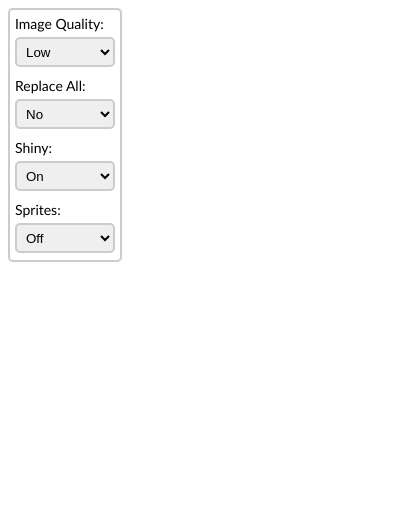
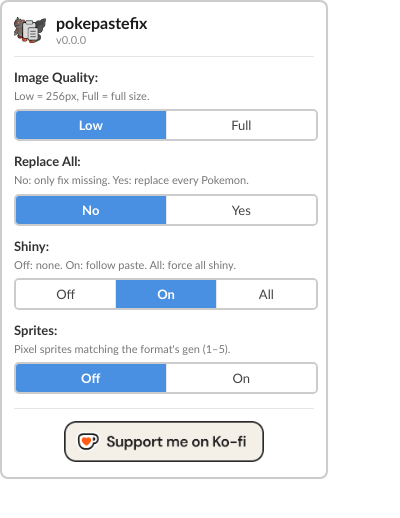
Before and after one commit to afnleaf/pokepastefix, a browser extension: page Extension/popup.html in a window 400 px wide. Drawn offline with Linux system fonts and the light colour scheme.

Commit message:
better popup menu

```diff
--- a/Extension/popup.html
+++ b/Extension/popup.html
@@ -9,34 +9,61 @@
     <script src="/popup.js"></script>
 </head>
 <body>
-    <div>
-        <label for="imageQuality">Image Quality:</label>
-        <select id="imageQuality">
-            <option value="0">Low</option>
-            <option value="1">Full</option>
-        </select>
-    </div>
-    <div>
-        <label for="replaceAll">Replace All:</label>
-        <select id="replaceAll">
-            <option value="0">No</option>
-            <option value="1">Yes</option>
-        </select>
-    </div>
-    <div>
-        <label for="shiny">Shiny:</label>
-        <select id="shiny">
-            <option value="0">Off</option>
-            <option value="1">On</option>
-            <option value="2">All</option>
-        </select>
-    </div>
-    <div>
-        <label for="sprites">Sprites:</label>
-        <select id="sprites">
-            <option value="0">Off</option>
-            <option value="1">On</option>
-        </select>
-    </div>
+    <header class="header">
+        <img class="logo" src="assets/icons/icon32.png" alt="" width="32" height="32">
+        <div class="header-text">
+            <div class="title">pokepastefix</div>
+            <div class="version"></div>
+        </div>
+    </header>
+    <main class="options">
+        <fieldset class="option">
+            <legend>Image Quality:</legend>
+            <small class="help">Low = 256px, Full = full size.</small>
+            <div class="segmented">
+                <input type="radio" id="imageQuality-0" name="imageQuality" value="0">
+                <label for="imageQuality-0">Low</label>
+                <input type="radio" id="imageQuality-1" name="imageQuality" value="1">
+                <label for="imageQuality-1">Full</label>
+            </div>
+        </fieldset>
+        <fieldset class="option">
+            <legend>Replace All:</legend>
+            <small class="help">No: only fix missing. Yes: replace every Pokemon.</small>
+            <div class="segmented">
+                <input type="radio" id="replaceAll-0" name="replaceAll" value="0">
+                <label for="replaceAll-0">No</label>
+                <input type="radio" id="replaceAll-1" name="replaceAll" value="1">
+                <label for="replaceAll-1">Yes</label>
+            </div>
+        </fieldset>
+        <fieldset class="option">
+            <legend>Shiny:</legend>
+            <small class="help">Off: none. On: follow paste. All: force all shiny.</small>
+            <div class="segmented">
+                <input type="radio" id="shiny-0" name="shiny" value="0">
+                <label for="shiny-0">Off</label>
+                <input type="radio" id="shiny-1" name="shiny" value="1">
+                <label for="shiny-1">On</label>
+                <input type="radio" id="shiny-2" name="shiny" value="2">
+                <label for="shiny-2">All</label>
+            </div>
+        </fieldset>
+        <fieldset class="option">
+            <legend>Sprites:</legend>
+            <small class="help">Pixel sprites matching the format's gen (1&ndash;5).</small>
+            <div class="segmented">
+                <input type="radio" id="sprites-0" name="sprites" value="0">
+                <label for="sprites-0">Off</label>
+                <input type="radio" id="sprites-1" name="sprites" value="1">
+                <label for="sprites-1">On</label>
+            </div>
+        </fieldset>
+    </main>
+    <footer class="footer">
+        <a class="kofi" href="https://ko-fi.com/afnleaf" target="_blank" rel="noopener noreferrer">
+            <img src="assets/support_me_on_kofi_beige.png" alt="Support me on Ko-fi">
+        </a>
+    </footer>
 </body>
 </html>
--- a/Extension/popup.js
+++ b/Extension/popup.js
@@ -12,19 +12,16 @@ function saveOption(k, v) {
 }
 
 document.addEventListener('DOMContentLoaded', () => {
-    // get the options elements
-    const elements = {
-        imageQuality:     document.getElementById('imageQuality'),
-        replaceAll:       document.getElementById('replaceAll'),
-        shiny:            document.getElementById('shiny'),
-        sprites:          document.getElementById('sprites'),
-    }
+    // pull version from manifest so it stays in sync with manifest.json
+    const versionEl = document.querySelector('.version');
+    if (versionEl) versionEl.textContent = `v${browser.runtime.getManifest().version}`;
 
     // retrieve options from browser storage
     browser.storage.sync.get(DEFAULT_OPTIONS).then(options => {
         // set option values in popup
-        for (const [k, e] of Object.entries(elements)) {
-            e.value = String(options[k]);
+        for (const [k, v] of Object.entries(options)) {
+            const radio = document.querySelector(`input[name="${k}"][value="${v}"]`);
+            if (radio) radio.checked = true;
         }
     }).catch((error) => {
         console.error('Error retrieving options:', error);
@@ -32,10 +29,10 @@ document.addEventListener('DOMContentLoaded', () => {
 
     // event listeners
     // should be able to pass one value and have it update
-    for (const [k, e] of Object.entries(elements)) {
-        e.addEventListener('change', () => {
-            const v = parseInt(e.value);
-            saveOption(k, v);
-        });
-    }
+    document.querySelector('main.options').addEventListener('change', (e) => {
+        const t = e.target;
+        if (t.matches('input[type="radio"]') && t.checked) {
+            saveOption(t.name, parseInt(t.value));
+        }
+    });
 });
--- a/Extension/styles.css
+++ b/Extension/styles.css
@@ -1,36 +1,160 @@
 body {
     font-family: 'Trebuchet MS', 'Lucida Sans Unicode', 'Lucida Grande', 'Lucida Sans', Arial, sans-serif;
-    /* width and height could be set with flex or grid more auto */
-    width: 100px;
-    height: 240px;
+    width: 300px;
+    margin: 0;
     font-size: 14px;
-    padding: 5px;
+    color: #222;
+    background: #ffffff;
+    padding: 12px;
     border: 2px solid #cccccc;
-    border-radius: 5px;
+    border-radius: 8px;
     box-shadow: 0 0 1px rgba(0, 0, 0, 0.1);
 }
 
-div {
-    margin-bottom: 10px;
+.header {
+    display: flex;
+    align-items: center;
+    gap: 10px;
+    padding-bottom: 10px;
+    margin-bottom: 12px;
+    border-bottom: 1px solid #e5e5e5;
 }
 
-label {
+.logo {
     display: block;
-    margin-bottom: 5px;
+    flex-shrink: 0;
+    image-rendering: -webkit-optimize-contrast;
 }
 
-select {
+.header-text {
+    line-height: 1.1;
+}
+
+.title {
+    font-size: 16px;
+    font-weight: 700;
+    color: #1a1a1a;
+}
+
+.version {
+    font-size: 11px;
+    color: #888;
+    margin-top: 2px;
+}
+
+.options {
+    display: flex;
+    flex-direction: column;
+    gap: 12px;
+}
+
+.option {
+    border: none;
+    padding: 0;
+    margin: 0;
+    min-width: 0;
+}
+
+legend {
+    display: block;
+    padding: 0;
+    margin-bottom: 4px;
+    font-size: 13px;
+    font-weight: 600;
+    color: #333;
+}
+
+.help {
+    display: block;
+    margin-bottom: 6px;
+    font-size: 11px;
+    line-height: 1.3;
+    color: #777;
+}
+
+.segmented {
+    position: relative;
+    display: flex;
     width: 100%;
-    height: 30px;
-    padding: 5px;
     border: 2px solid #cccccc;
     border-radius: 5px;
+    overflow: hidden;
+    background: #fff;
 }
 
-select:hover {
-    border-color: #aaaaaa;
+.segmented input[type="radio"] {
+    position: absolute;
+    width: 1px;
+    height: 1px;
+    overflow: hidden;
+    clip: rect(0, 0, 0, 0);
+    white-space: nowrap;
+    border: 0;
+    padding: 0;
+    margin: -1px;
 }
 
-option {
-    padding: 5px;
+.segmented label {
+    flex: 1;
+    text-align: center;
+    padding: 6px 4px;
+    margin: 0;
+    font-size: 13px;
+    color: #444;
+    background: #fff;
+    cursor: pointer;
+    user-select: none;
+    border-left: 1px solid #e5e5e5;
+    transition: background 0.15s, color 0.15s;
 }
+
+.segmented label:first-of-type {
+    border-left: none;
+}
+
+.segmented label:hover {
+    background: #f3f3f3;
+}
+
+.segmented input[type="radio"]:checked + label {
+    background: #4a90e2;
+    color: #fff;
+    font-weight: 600;
+}
+
+.segmented input[type="radio"]:focus-visible + label {
+    box-shadow: inset 0 0 0 2px rgba(74, 144, 226, 0.4);
+}
+
+.footer {
+    margin-top: 14px;
+    padding-top: 12px;
+    border-top: 1px solid #e5e5e5;
+    text-align: center;
+}
+
+.kofi {
+    display: inline-block;
+    line-height: 0;
+    transition: transform 0.1s ease;
+}
+
+.kofi:hover {
+    transform: translateY(-1px);
+}
+
+.kofi:hover img {
+    filter: drop-shadow(0 2px 4px rgba(0, 0, 0, 0.2));
+}
+
+.kofi:focus-visible {
+    outline: 2px solid #4a90e2;
+    outline-offset: 2px;
+}
+
+.kofi img {
+    display: block;
+    max-width: 200px;
+    height: auto;
+    transition: filter 0.15s ease;
+}
```
Also changed, not shown: Extension/assets/icons/icon128.png (renamed from Extension/icons/icon128.png), Extension/assets/icons/icon16.png (renamed from Extension/icons/icon16.png), Extension/assets/icons/icon32.png (renamed from Extension/icons/icon32.png), Extension/assets/support_me_on_kofi_beige.png (added), Extension/manifest.json.
